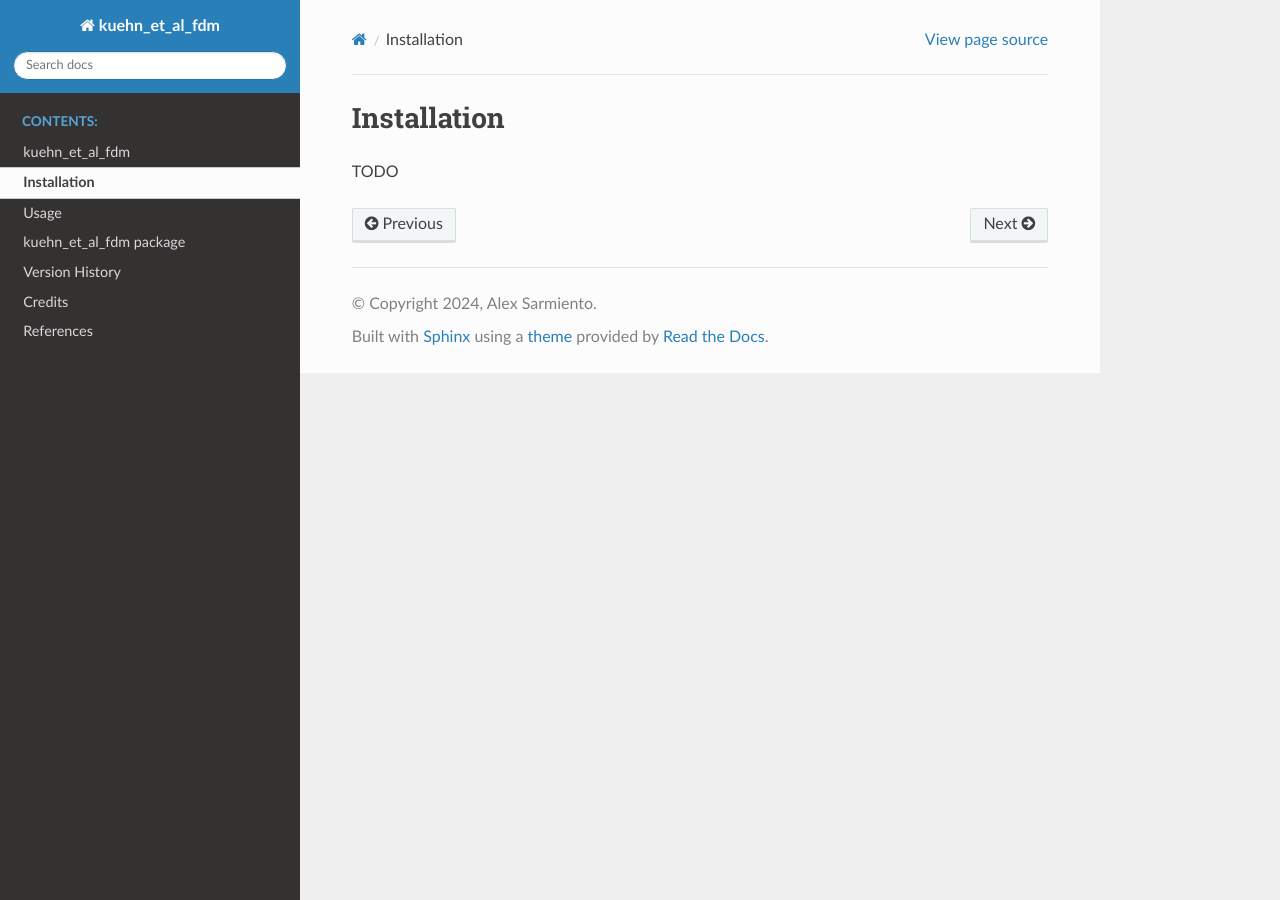
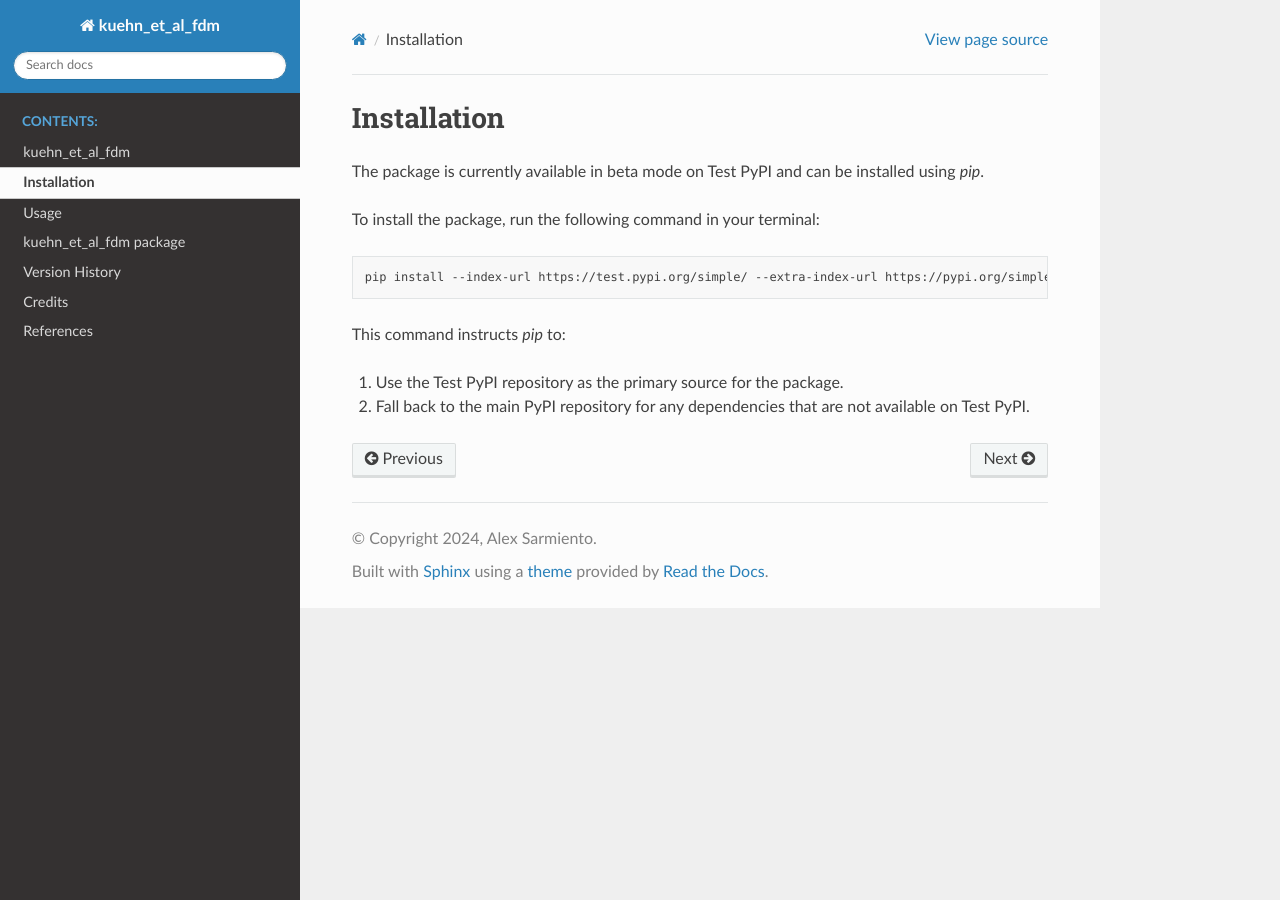
Before and after one commit to asarmy/kuehn_et_al_fdm, a Sphinx documentation site: the page built from docs/installation.rst, in a window 1280 px wide. Built offline with Sphinx 7.4.7 and the Read the Docs theme 2.0.0, drawn with Linux system fonts in a browser that asks for light colours.

```diff
--- a/CHANGELOG.rst
+++ b/CHANGELOG.rst
@@ -1,6 +1,6 @@
 Version History
 ===============
 
-Version 1.0.0 (2024-08-11)
+Version 1.0.0 (2024-08-12)
 --------------------------
 - Initial release on Test PyPI.
--- a/docs/installation.rst
+++ b/docs/installation.rst
@@ -1,4 +1,15 @@
 Installation
 ============
 
-TODO
+The package is currently available in beta mode on Test PyPI and can be installed using `pip`.
+
+To install the package, run the following command in your terminal:
+
+.. code-block:: bash
+
+    pip install --index-url https://test.pypi.org/simple/ --extra-index-url https://pypi.org/simple/ kuehn_et_al_fdm
+
+This command instructs `pip` to:
+
+1. Use the Test PyPI repository as the primary source for the package.
+2. Fall back to the main PyPI repository for any dependencies that are not available on Test PyPI.
--- a/pyproject.toml
+++ b/pyproject.toml
@@ -36,7 +36,8 @@
     "pydocstyle",
     "myst-parser",
     "pre-commit",
-	"toml"
+	"toml",
+	"build"
 ]
 
 [tool.setuptools]
```
Also changed, not shown: .pre-commit-config.yaml, .readthedocs.yaml (added), 1 other file.
